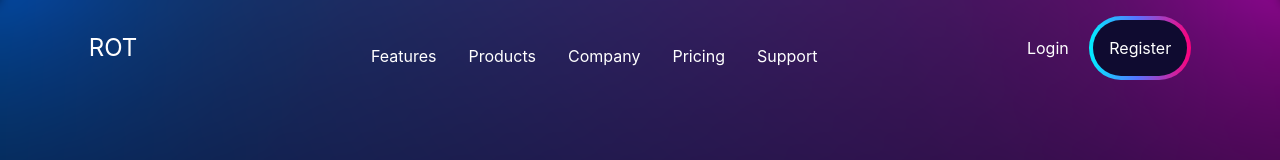
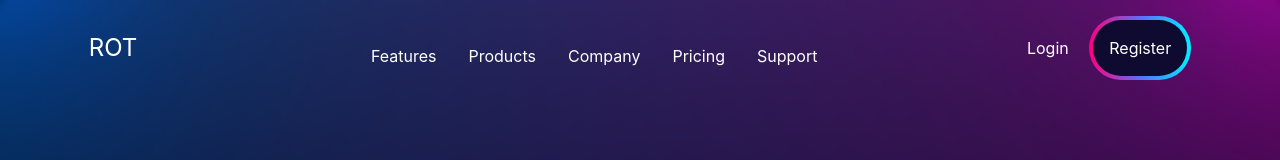
Before and after one commit to Rajaniraiyn/rot-landing-page, a Svelte app: page / in a window 1280 px wide. In both pictures the pointer is over the button "Register". Shown: the top 160 px of the page. Built offline with nearby package versions, Linux system fonts and the light colour scheme.

Commit message:
✨ Improve UI

```diff
--- a/src/components/Button.svelte
+++ b/src/components/Button.svelte
@@ -19,6 +19,7 @@
         background-clip: padding-box;
         border: solid 0.25em transparent;
         border-radius: 5em;
+        cursor: pointer;
     }
     .no-border {
         border: 0;
@@ -37,10 +38,20 @@
             rgba(87, 115, 255, 1) 46.88%,
             rgba(255, 0, 122, 1) 100%
         );
+        transition: all 0.4s ease-in-out;
     }
     .has-icon {
         display: grid;
         grid-template-columns: 1fr 1fr;
         gap: 1em;
     }
+
+    button:not(.no-border):hover:before {
+        background: linear-gradient(
+            270deg,
+            rgba(0, 240, 255, 1) 0%,
+            rgba(87, 115, 255, 1) 46.88%,
+            rgba(255, 0, 122, 1) 100%
+        );
+    }
 </style>
--- a/src/components/NavBar.svelte
+++ b/src/components/NavBar.svelte
@@ -34,6 +34,7 @@
 
   li {
     float: left;
+    cursor: pointer;
   }
 
   li:nth-child(even) {
```
